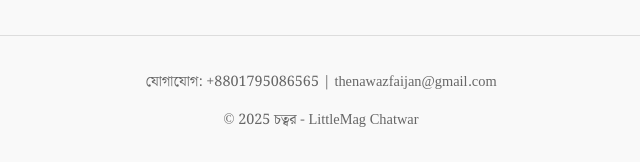
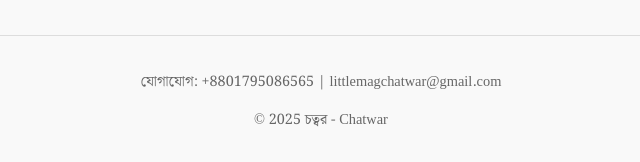
Before and after one commit to chatwar/-, a plain HTML site: page index.html in a window 1280 px wide. Shown: the part 868-1030 px from the top of the page, 319-959 px from the left. Drawn offline with Linux system fonts and the light colour scheme.

Commit message:
Update index.html

```diff
--- a/index.html
+++ b/index.html
@@ -108,8 +108,8 @@
   </main>
 
   <footer>
-    <p>যোগাযোগ: +8801795086565 | thenawazfaijan@gmail.com</p>
-    <p>&copy; 2025 চত্বর - LittleMag Chatwar</p>
+    <p>যোগাযোগ: +8801795086565 | littlemagchatwar@gmail.com</p>
+    <p>&copy; 2025 চত্বর - Chatwar</p>
   </footer>
 </body>
 </html>
```
